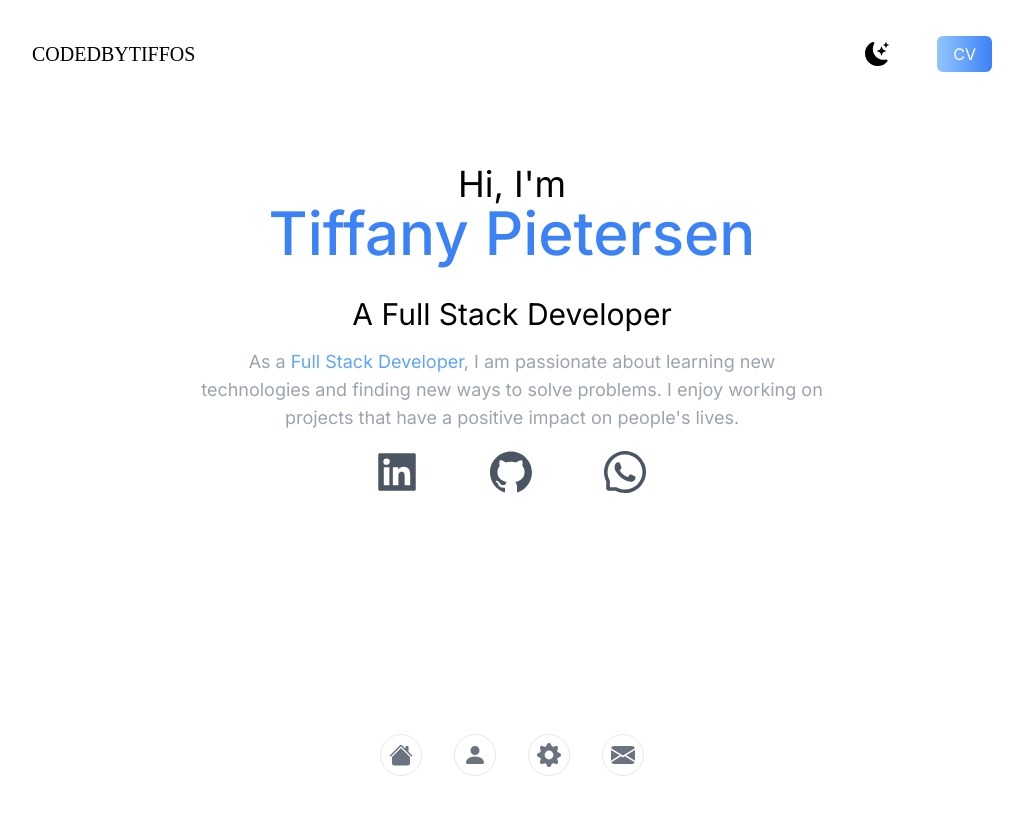
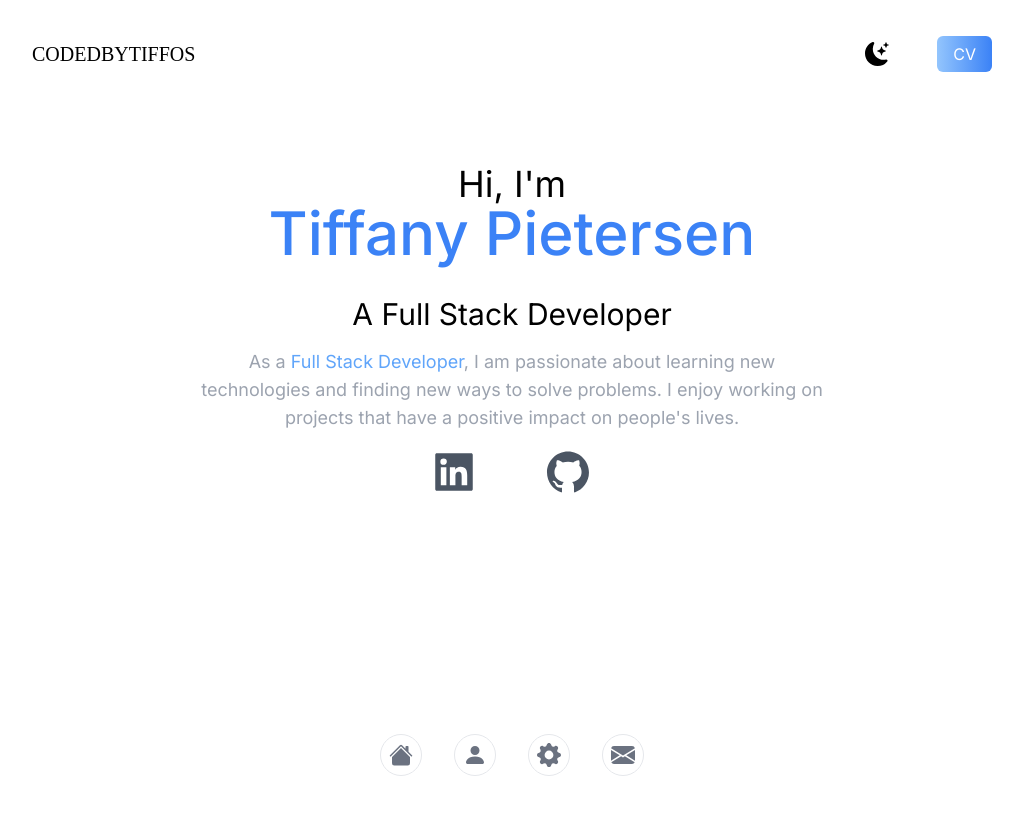
Before and after one commit to CrazyChips34/folio, a Next.js app in the folder folio/: page / in a window 1280 px wide. Shown: the top 814 px of the page, without its empty margins (128-1151 px from the left). Built offline with nearby package versions, Linux system fonts and the light colour scheme.

Commit message:
update main

```diff
--- a/folio/components/Main.jsx
+++ b/folio/components/Main.jsx
@@ -19,12 +19,12 @@ export const Main =() => {
     };
     return (
         <div className={darkMode ? 'dark' : ''}>
-        <div className='px-10 bg-white md:px-20 lg:px-40 dark:bg-gray-800 min-h-screen'>
+        <div className='min-h-screen px-10 bg-white md:px-20 lg:px-40 dark:bg-gray-800'>
             <div className='text-center' >
             <p className='py-2 text-4xl md:text-4xl'>Hi, I'm </p>
             <h2 className='py-2 text-5xl font-medium text-blue-500 md:text-6xl animate-bounce delay-900'>Tiffany Pietersen</h2>
             <h3 className='py-2 text-3xl md:text-3xl'>A Full Stack Developer</h3>
-            <p className='max-w-2xl text-md py-2 mx-auto leading-8 text-gray-400 text-md md:text-lg'>
+            <p className='max-w-2xl py-2 mx-auto leading-8 text-gray-400 text-md md:text-lg'>
               As a <span className='text-blue-400'>Full Stack Developer</span>, I am passionate about learning new technologies and finding
               new ways to solve problems. I enjoy working on projects that have a positive impact on people's lives.
             </p>
@@ -50,15 +50,6 @@ export const Main =() => {
             <AiFillGithub />
             </div>
             </Link>
-            <Link
-               href='https://wa.me/0812561948'
-               target='_blank'
-               rel='noreferrer'
-            >
-            <div className='social-icon' title="WhatsApp">
-            <AiOutlineWhatsApp />
-            </div>
-            </Link>
           </div>
         </div>
       </div>
```
